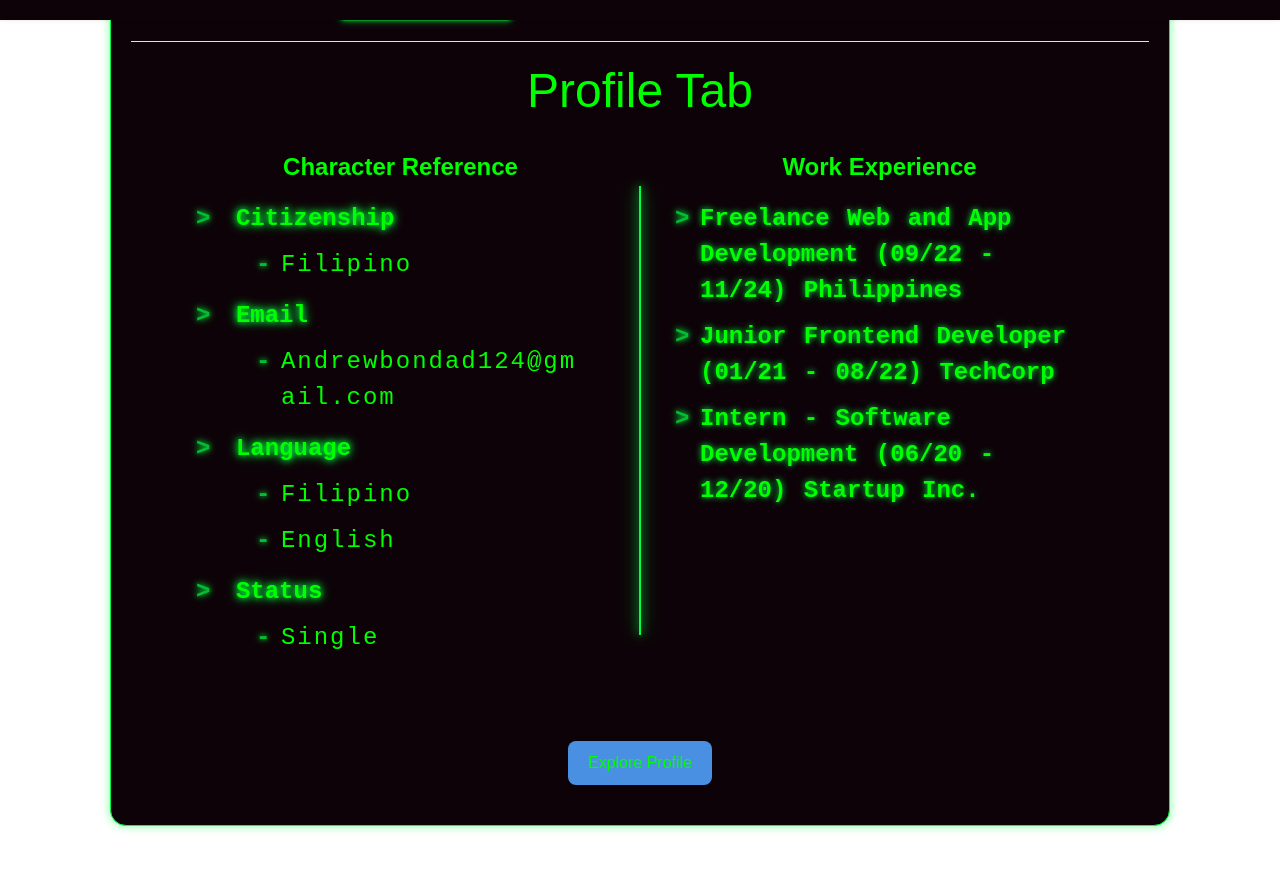
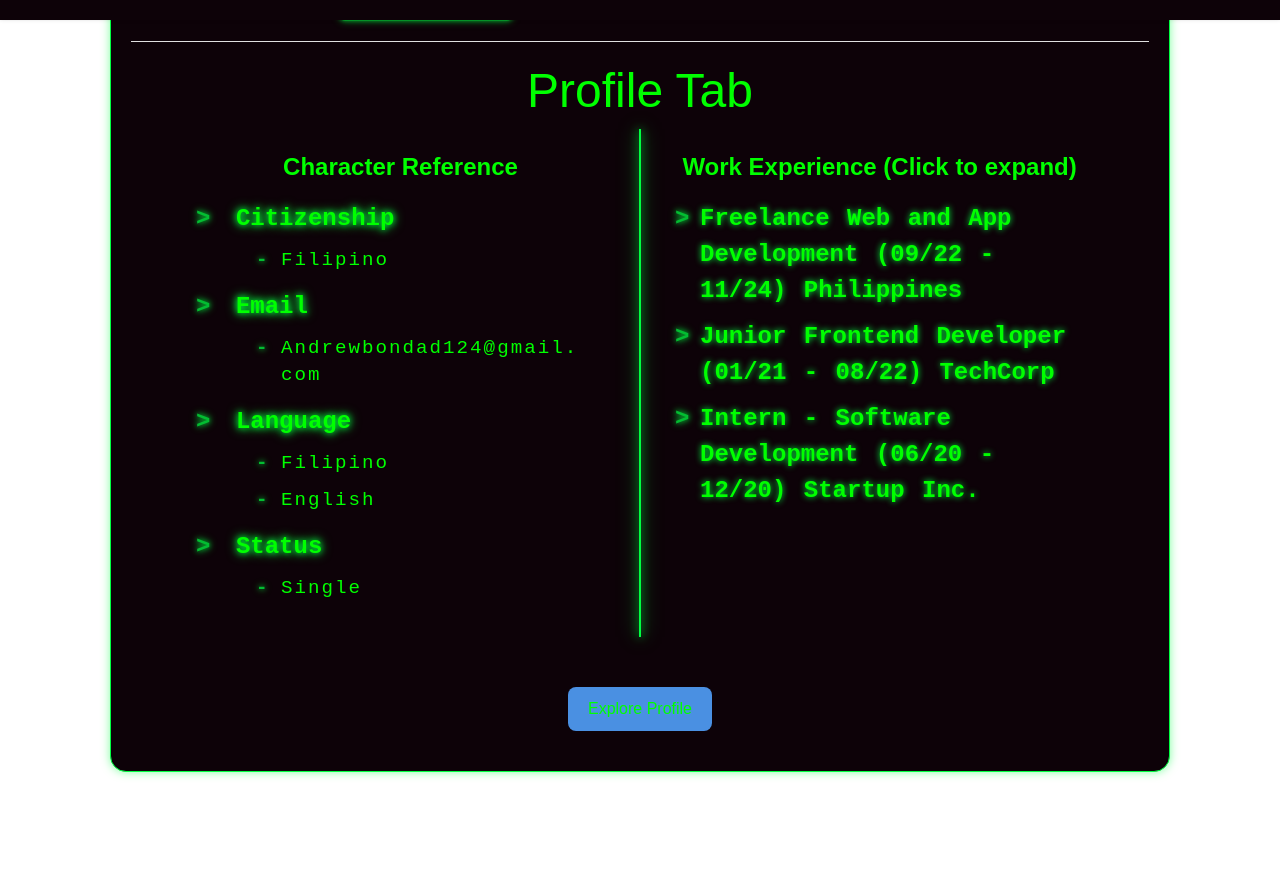
Before and after one commit to vincenzohashiro/Personal-Website, a React (Vite) app: page /Personal-Website/portfolio in a window 1280 px wide. Shown: the part 780-1650 px from the top of the page. Built offline with nearby package versions, Linux system fonts and the light colour scheme; a small style sheet from the web is missing; a web font is replaced by a local one.

Commit message:
Fixed the profile tabs

```diff
--- a/src/components/ProfileCard.tsx
+++ b/src/components/ProfileCard.tsx
@@ -103,7 +103,7 @@ export default function BasicCard() {
             {/* Right Column */}
             <div className="character-reference-column text-center">
               <p className="Tab-Title">
-                <strong>Work Experience</strong>
+                <strong>Work Experience (Click to expand)</strong>
               </p>
               <ul className="matrix-list">
                 {workExperiences.map((work, index) => (
@@ -235,7 +235,7 @@ export default function BasicCard() {
     <div className="container mt-5">
       <div className="profile-card">
         <img src={profileImage} alt="Profile" className="profile-image" />
-        <h2 className="profile-name">Jabol Master</h2>
+        <h2 className="profile-name">Vincent Mangalili</h2>
         <p className="profile-title">Frontend Developer</p>
         <p className="profile-description">
           I am committed to providing my expertise and knowledge, continuously
--- a/src/css/ProfileCard.css
+++ b/src/css/ProfileCard.css
@@ -245,13 +245,16 @@ body {
   margin-bottom: 5px;
   padding-left: 15px;
   position: relative;
+
 }
 
 
 .matrix-child-list {
   margin-left: 15px;
   letter-spacing: 5px;
+  white-space: nowrap;
    padding-left: 20px;
+
 }
 
 .matrix-child-list li {
@@ -294,22 +297,28 @@ body {
   flex-direction: row;
   position: relative;
   padding: 0 20px; /* ✅ adds space on both sides */
+   align-items: stretch;
 }
 
 .education-column {
-  flex: 1;
-  min-width: 200px;
-  padding: 20px;
+    flex: 1;
+  min-width: 250px;
+  padding: 20px 40px;
   color: #00ff41;
+  box-sizing: border-box;
 
+  /* ✅ Ensures contents shrink rather than break into next column */
+  display: flex;
+  flex-direction: column;
+  align-items: flex-start;
 }
 
 /* Matrix glowing vertical line */
 .education-container::before {
   content: "";
   position: absolute;
-  top: 10%;
-  bottom: 10%;
+  top: 0;              /* ✅ Start at top of container */
+  bottom: 0;           /* ✅ Automatically adjusts to tallest column */
   left: 50%;
   width: 2px;
   background: #00ff41;
@@ -370,6 +379,7 @@ body {
   max-width: 100%;       /* Prevent horizontal overflow */
   padding: 0 15px;       /* Add side padding for mobile */
   box-sizing: border-box;
+   align-items: stretch;
 }
 
 .character-reference-column {
@@ -377,15 +387,28 @@ body {
   min-width: 200px;
   padding: 20px;
   color: #00ff41;
-  box-sizing: border-box; /* Includes padding inside width */
+  box-sizing: border-box;
+  max-width: 100%;        /* ✅ Prevents overflow */
+  word-wrap: break-word;  /* ✅ Breaks long words if needed */
+  overflow-wrap: break-word;
+  white-space: normal;     /* ✅ Allows wrapping instead of spilling out */
 }
+
+/* Child list items (for emails or long text) */
+.character-reference-column .matrix-child-list li {
+  font-size: clamp(0.8rem, 1.5vw, 1.2rem);
+  line-height: 1.4;
+  word-break: break-word; /* ✅ Forces text to stay inside */
+  white-space: normal;    /* ✅ Wraps onto next line */
+}
+
 
 /* Divider for large screens */
 .character-reference-container::before {
   content: "";
   position: absolute;
-  top: 10%;
-  bottom: 10%;
+  top: 0;              /* ✅ Start at top of container */
+  bottom: 0;
   left: 50%;
   width: 2px;
   background: #00ff41;
```
